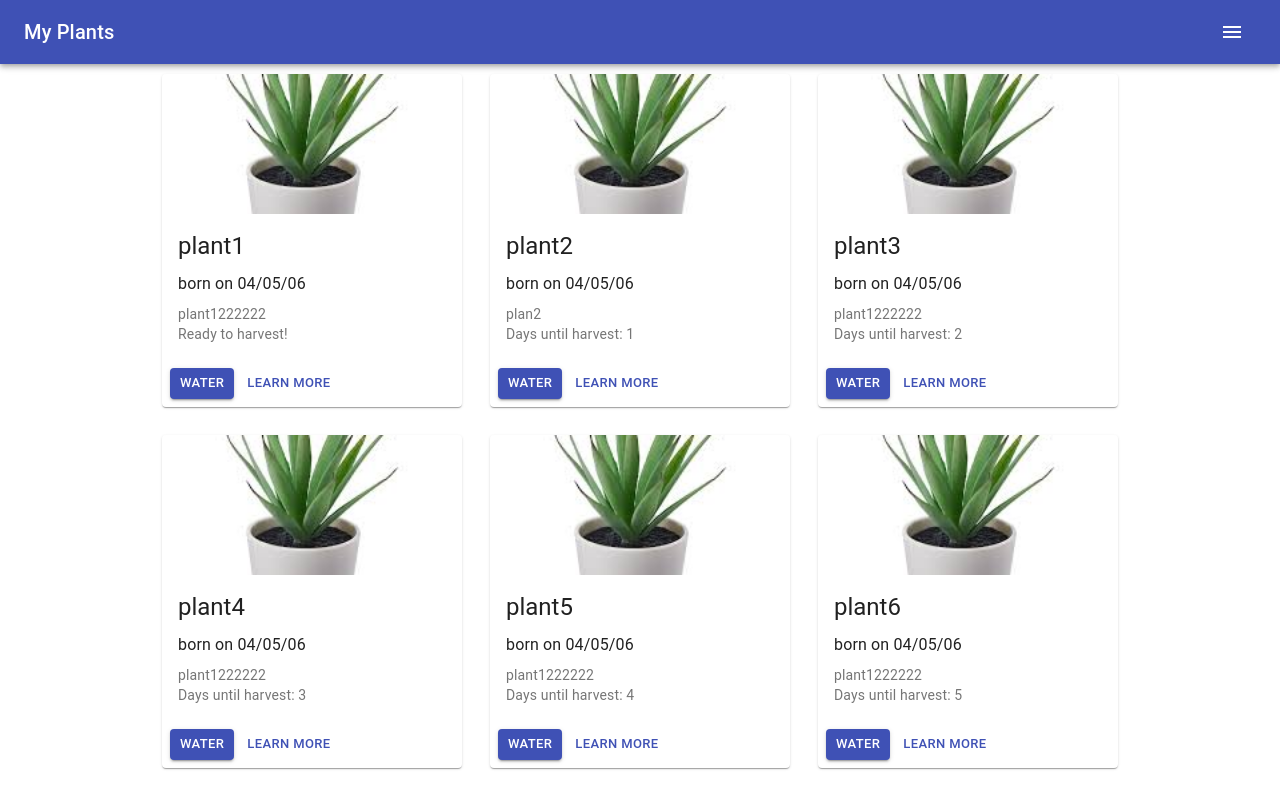
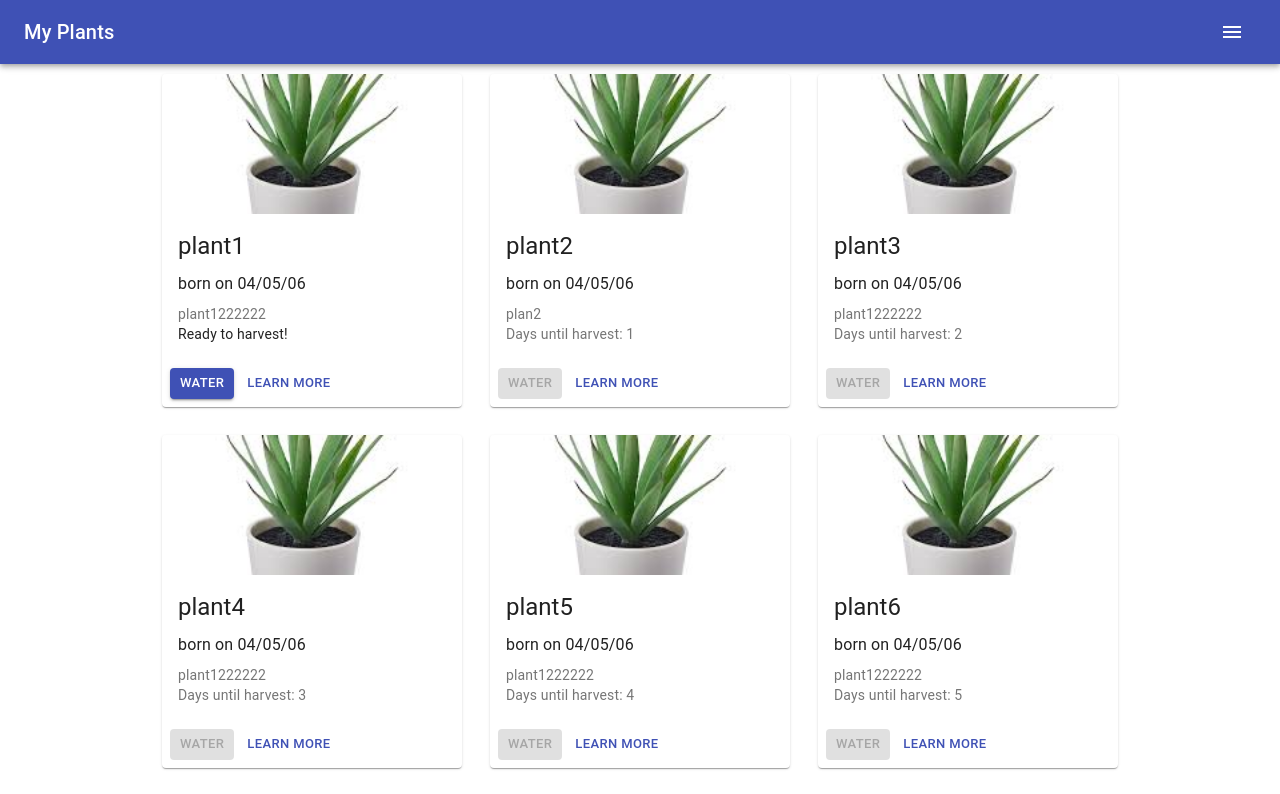
Before and after one commit to hanabisu/bon-hacketit, a React (Create React App) app in the folder ui/gardening/: page / in a window 1280 px wide. Shown: the top 794 px of the page. Built offline with nearby package versions, Linux system fonts and the light colour scheme.

Commit message:
add water button state

```diff
--- a/ui/gardening/src/dashboard.js
+++ b/ui/gardening/src/dashboard.js
@@ -10,12 +10,12 @@ import Plant from './plants';
 import AddIcon from '@material-ui/icons/Add';
 
 export function Dashboard() {
-    const [plants, setPlants] = useState([{"name":"plant1", "desc":"plant1222222", "nextHarvest": 0}, {"name":"plant2", "desc":"plan2", "nextHarvest": 1},
-    {"name":"plant3", "desc":"plant1222222", "nextHarvest": 2},{"name":"plant4", "desc":"plant1222222", "nextHarvest": 3},
-    {"name":"plant5", "desc":"plant1222222", "nextHarvest": 4},{"name":"plant6", "desc":"plant1222222", "nextHarvest": 5},
-    {"name":"plant7", "desc":"plant1222222", "nextHarvest": -1},{"name":"plant8", "desc":"plant1222222", "nextHarvest": 0},
-    {"name":"plant9", "desc":"plant1222222", "nextHarvest": 0},{"name":"plant10", "desc":"plant1222222", "nextHarvest": 0},
-    {"name":"plant11", "desc":"plant1222222", "nextHarvest": 0},{"name":"plant12", "desc":"plant1222222", "nextHarvest": 0},
+    const [plants, setPlants] = useState([{"name":"plant1", "desc":"plant1222222", "nextHarvest": 0, "nextWatering" : 0}, {"name":"plant2", "desc":"plan2", "nextHarvest": 1, "nextWatering" : 1},
+    {"name":"plant3", "desc":"plant1222222", "nextHarvest": 2, "nextWatering" : 1},{"name":"plant4", "desc":"plant1222222", "nextHarvest": 3, "nextWatering" : 1},
+    {"name":"plant5", "desc":"plant1222222", "nextHarvest": 4, "nextWatering" : 1},{"name":"plant6", "desc":"plant1222222", "nextHarvest": 5, "nextWatering" : 1},
+    {"name":"plant7", "desc":"plant1222222", "nextHarvest": -1, "nextWatering" : 1},{"name":"plant8", "desc":"plant1222222", "nextHarvest": 0, "nextWatering" : 1},
+    {"name":"plant9", "desc":"plant1222222", "nextHarvest": 0, "nextWatering" : 1},{"name":"plant10", "desc":"plant1222222", "nextHarvest": 0, "nextWatering" : 1},
+    {"name":"plant11", "desc":"plant1222222", "nextHarvest": 0, "nextWatering" : 1},{"name":"plant12", "desc":"plant1222222", "nextHarvest": 0, "nextWatering" : 1},
 ]);
 
     return (
@@ -30,7 +30,7 @@ export function Dashboard() {
                     plantDate = "04/05/06"
                     shortDescription = {plant.desc}
                     longDescription = "longer info"
-                    nextWatering = "4"
+                    nextWatering = {plant.nextWatering}
                     nextHarvest = {plant.nextHarvest}
                     />
                     </Grid>
--- a/ui/gardening/src/plants.js
+++ b/ui/gardening/src/plants.js
@@ -19,17 +19,39 @@ const useStyles = makeStyles({
   },
 });
 
-const nextHarvestText = (nextHarvest) =>{
-  if(nextHarvest > 0){
-    return `Days until harvest: ${nextHarvest}`
-  }else if (nextHarvest == 0){
-    return "Ready to harvest!"
-  }else{
-    return "";
+const nextHarvestText = (nextHarvest) => {
+  if (nextHarvest > 0) {
+    return (
+      <Typography variant="body2" color="textSecondary" component="p">
+        Days until harvest: {nextHarvest}
+      </Typography>
+    )
+  } else if (nextHarvest == 0) {
+    return (
+      <Typography variant="body2" color="green" component="p">
+        Ready to harvest!
+      </Typography>
+    )
   }
 };
 
-export default function Plant({plantName, plantDate, shortDescription, nextHarvest}) {
+const waterButton = (nextWatering) => {
+  // should prolly use some set state thing here
+  /// when plant is watered, record the date it was watered
+  if (nextWatering > 0) {
+    return (<Button variant="contained" size="small" color="primary" disabled>
+      Water
+    </Button>
+    )
+  } else {
+    return (<Button variant="contained" size="small" color="primary">
+      Water
+    </Button>
+    )
+  }
+}
+
+export default function Plant({ plantName, plantDate, shortDescription, nextHarvest, nextWatering }) {
   const classes = useStyles();
 
   return (
@@ -49,14 +71,12 @@ export default function Plant({plantName, plantDate, shortDescription, nextHarve
         <Typography variant="body2" color="textSecondary" component="p">
           {shortDescription}
         </Typography>
-          <Typography variant="body2" color="textSecondary" component="p">
         {nextHarvestText(nextHarvest)}
-          </Typography>
       </CardContent>
       <CardActions>
-      <Button variant="contained" size="small" color="primary">
-          Water
-        </Button>
+        {
+          waterButton(nextWatering)
+        }
         <Button size="small" color="primary">
           Learn More
         </Button>
```
Lines whose indentation alone changed are shown as unchanged.
